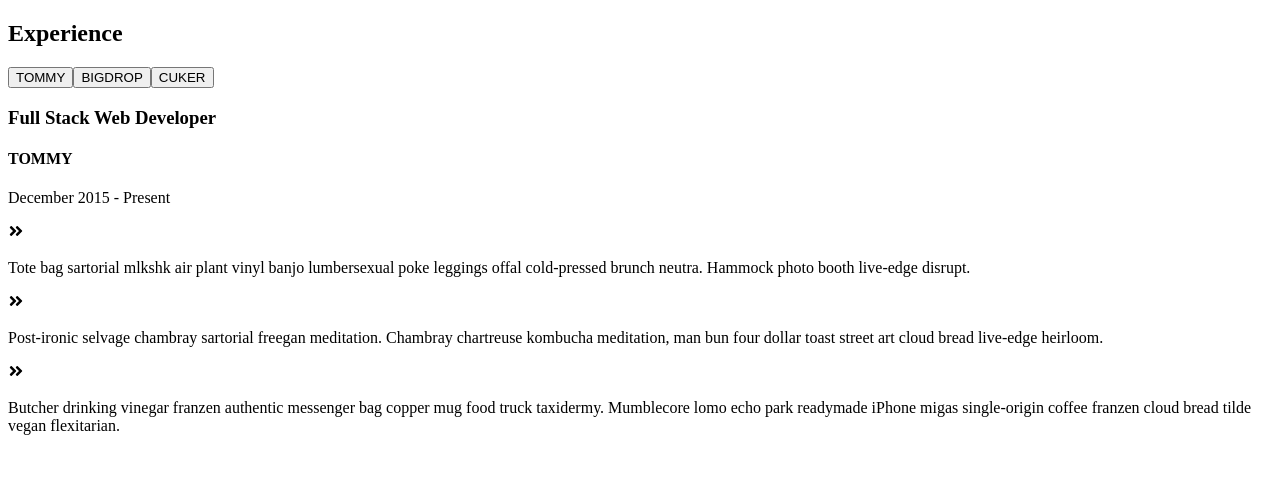
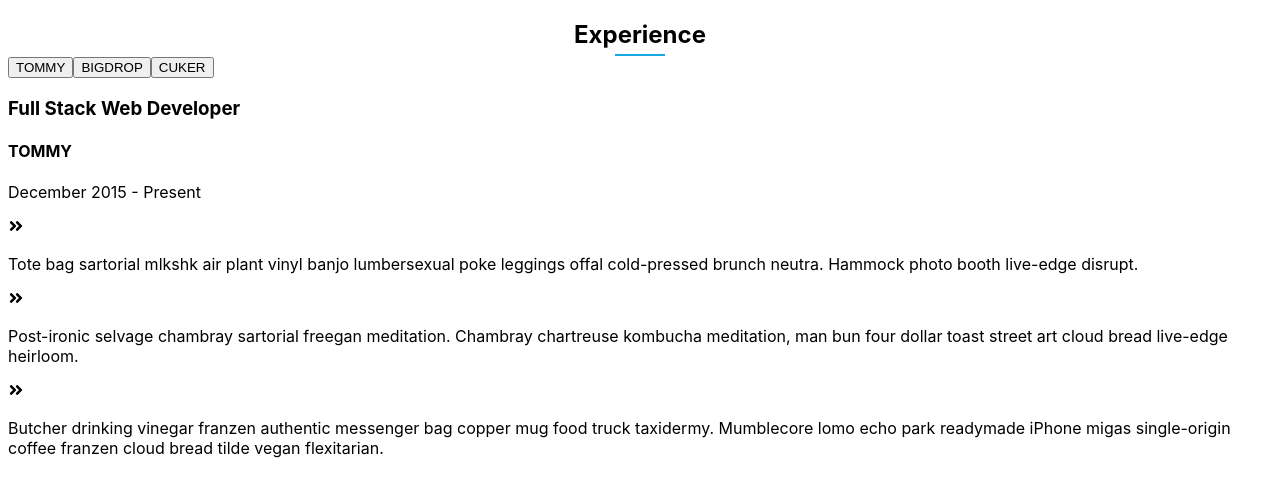
Before and after one commit to LaurenCummings/tab-project, a React (Vite) app: page / in a window 1280 px wide. Shown: the top 496 px of the page. Built offline with nearby package versions, Linux system fonts and the light colour scheme.

Commit message:
centered title and added underline

```diff
--- a/src/App.css
+++ b/src/App.css
@@ -0,0 +1,16 @@
+body {
+    font-family: -apple-system, BlinkMacSystemFont, 'Segoe UI', Roboto, Oxygen,
+    Ubuntu, Cantarell, 'Open Sans', 'Helvetica Neue', sans-serif;
+}
+
+.title h2 {
+    text-align: center;
+    margin-bottom: 5px;
+}
+
+.underline {
+    background-color: rgb(21, 168, 226);
+    height: 2px;
+    width: 50px;
+    margin: 0 auto;
+}
```
